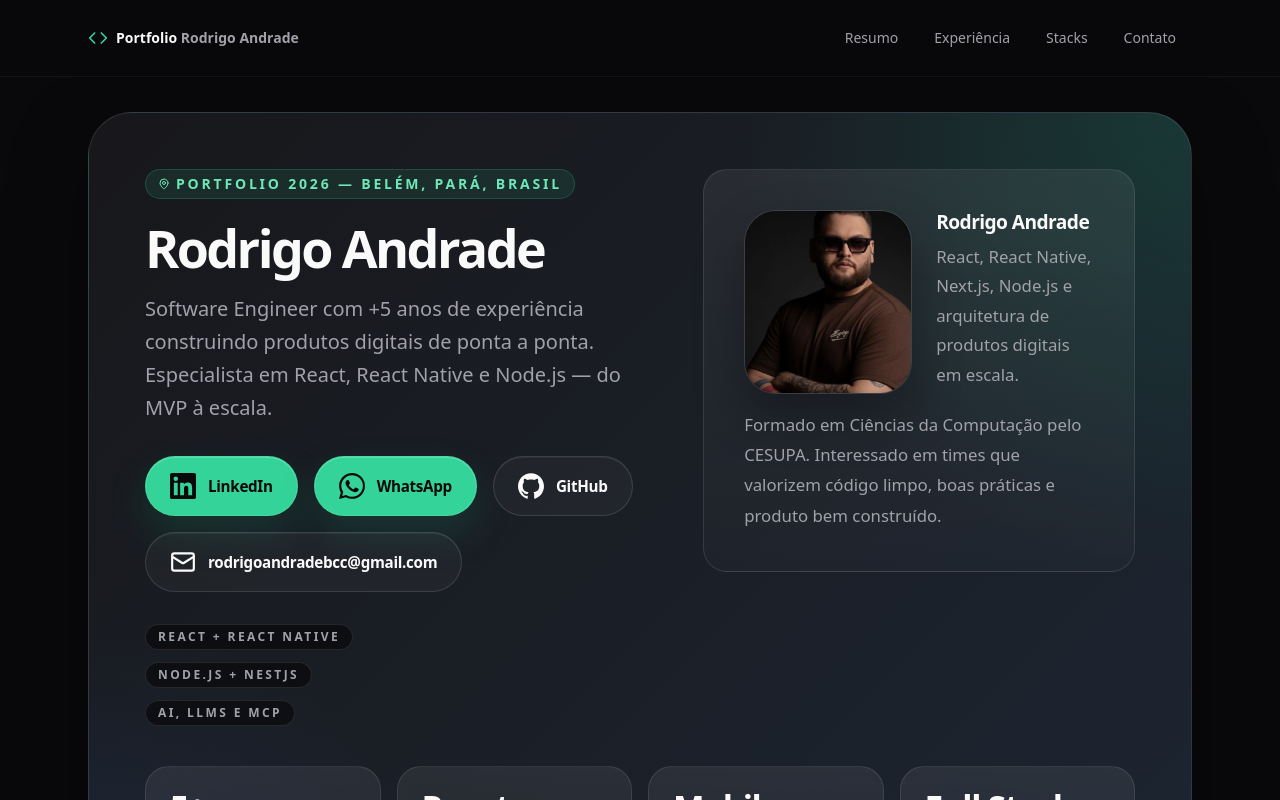
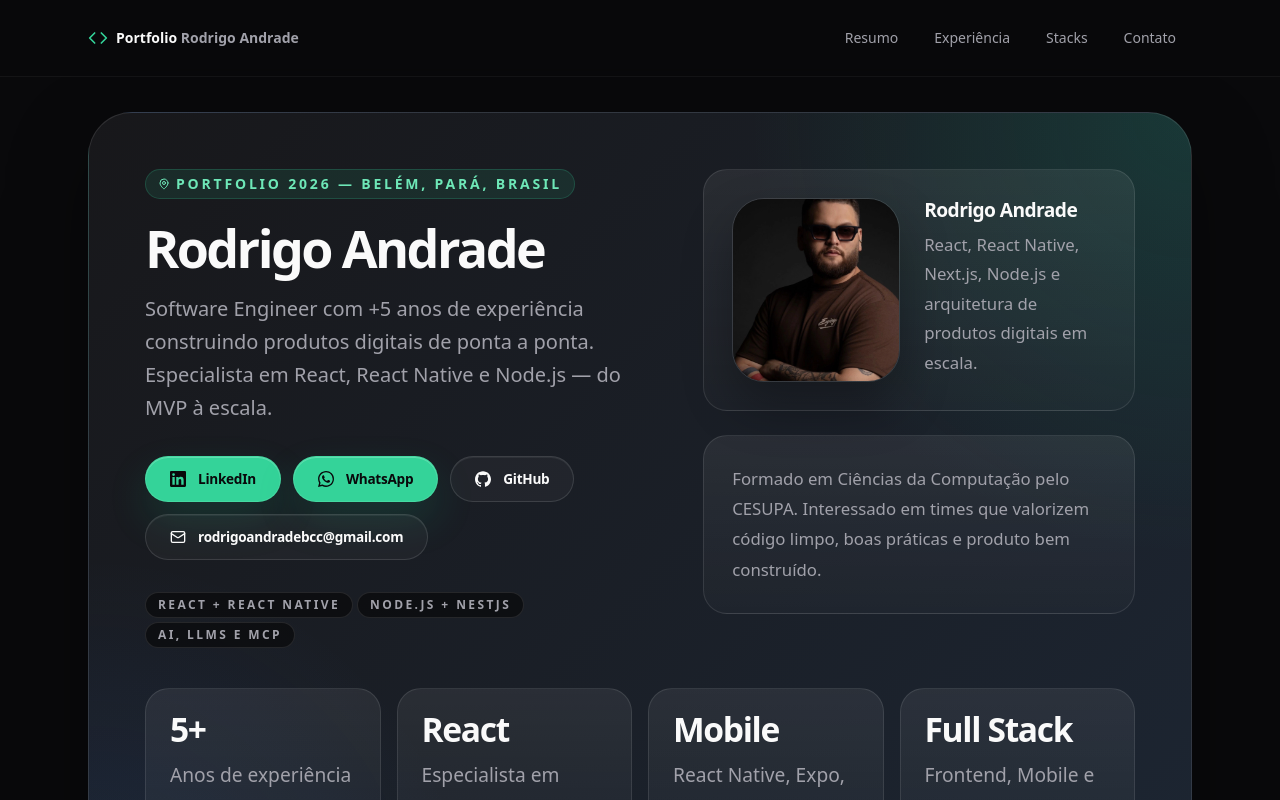
Before and after one commit to rodrigoandradebcc/portfolio-rod-andrade-dev, a React (Vite) app: page / in a window 1280 px wide. Shown: the top 800 px of the page. Built offline with nearby package versions, Linux system fonts and the light colour scheme.

Commit message:
feat: change the main section

```diff
--- a/src/components/sections/Contact.tsx
+++ b/src/components/sections/Contact.tsx
@@ -3,6 +3,10 @@ import { personalInfo } from '../../data/portfolio'
 
 export function Contact() {
   const whatsappUrl = `https://wa.me/55${personalInfo.phone}`
+  const primaryCtaClassName =
+    'h-[46px] w-fit max-w-full justify-start rounded-[0.9rem] px-3 py-0 text-[0.85rem] font-semibold tracking-[-0.02em]'
+  const secondaryCtaClassName =
+    'h-[46px] w-fit max-w-full justify-start rounded-[0.9rem] px-3 py-0 text-[0.85rem] font-semibold tracking-[-0.02em]'
 
   return (
     <section id="contato" className="py-20">
@@ -13,23 +17,23 @@ export function Contact() {
           description="Estou aberto a novas oportunidades onde possa contribuir com experiência em React, React Native e Node.js."
         />
 
-        <div className="flex flex-wrap gap-4">
-          <Button href={personalInfo.linkedin}>
-            <LinkedInIcon className="size-8" />
+        <div className="flex flex-wrap gap-2">
+          <Button href={personalInfo.linkedin} className={primaryCtaClassName}>
+            <LinkedInIcon className="size-4" />
             LinkedIn
           </Button>
-          <Button href={whatsappUrl} className="bg-[#25D366] text-zinc-950 hover:brightness-110">
-            <WhatsAppIcon className="size-8" />
+          <Button href={whatsappUrl} className={`${primaryCtaClassName} bg-[#25D366] text-zinc-950 hover:brightness-110`}>
+            <WhatsAppIcon className="size-4" />
             WhatsApp
           </Button>
           {personalInfo.github && (
-            <Button href={personalInfo.github} variant="secondary">
-              <GitHubIcon className="size-8" />
+            <Button href={personalInfo.github} variant="secondary" className={secondaryCtaClassName}>
+              <GitHubIcon className="size-4" />
               GitHub
             </Button>
           )}
-          <Button href={`mailto:${personalInfo.email}`} variant="secondary">
-            <EmailIcon className="size-8" />
+          <Button href={`mailto:${personalInfo.email}`} variant="secondary" className={secondaryCtaClassName}>
+            <EmailIcon className="size-4" />
             {personalInfo.email}
           </Button>
         </div>
--- a/src/components/sections/Hero.tsx
+++ b/src/components/sections/Hero.tsx
@@ -28,9 +28,9 @@ function StatCard({ value, label }: { value: string; label: string }) {
 export function Hero() {
   const whatsappUrl = `https://wa.me/55${personalInfo.phone}`;
   const primaryCtaClassName =
-    "min-h-[3.6rem] w-fit max-w-full justify-start rounded-[1.35rem] px-4.5 text-[0.95rem] font-semibold tracking-[-0.02em]";
+    "h-[46px] w-fit max-w-full justify-start rounded-[0.9rem] px-3 py-0 text-[0.85rem] font-semibold tracking-[-0.02em]";
   const secondaryCtaClassName =
-    "min-h-[3.6rem] w-fit max-w-full justify-start rounded-[1.35rem] border-white/12 bg-white/[0.04] px-4.5 text-[0.95rem] font-semibold tracking-[-0.02em] text-zinc-50 shadow-[inset_0_1px_0_rgba(255,255,255,0.04)] hover:border-white/18 hover:bg-white/[0.07]";
+    "h-[46px] w-fit max-w-full justify-start rounded-[0.9rem] border-white/12 bg-white/[0.04] px-3 py-0 text-[0.85rem] font-semibold tracking-[-0.02em] text-zinc-50 shadow-[inset_0_1px_0_rgba(255,255,255,0.04)] hover:border-white/18 hover:bg-white/[0.07]";
 
   return (
     <section className="border-b border-white/5 pt-28 pb-20">
@@ -59,16 +59,19 @@ export function Hero() {
                 Native e Node.js — do MVP à escala.
               </p>
 
-              <div className="mt-8 flex flex-wrap gap-4">
-                <Button href={personalInfo.linkedin} className={primaryCtaClassName}>
-                  <LinkedInIcon className="size-6.5" />
+              <div className="mt-8 flex flex-wrap gap-3">
+                <Button
+                  href={personalInfo.linkedin}
+                  className={primaryCtaClassName}
+                >
+                  <LinkedInIcon className="size-4" />
                   LinkedIn
                 </Button>
                 <Button
                   href={whatsappUrl}
                   className={`${primaryCtaClassName} bg-[#25D366] text-zinc-950 hover:brightness-105`}
                 >
-                  <WhatsAppIcon className="size-6.5" />
+                  <WhatsAppIcon className="size-4" />
                   WhatsApp
                 </Button>
                 {personalInfo.github && (
@@ -77,7 +80,7 @@ export function Hero() {
                     variant="secondary"
                     className={secondaryCtaClassName}
                   >
-                    <GitHubIcon className="size-6.5" />
+                    <GitHubIcon className="size-4" />
                     GitHub
                   </Button>
                 )}
@@ -86,19 +89,19 @@ export function Hero() {
                   variant="secondary"
                   className={secondaryCtaClassName}
                 >
-                  <EmailIcon className="size-6.5" />
+                  <EmailIcon className="size-4" />
                   {personalInfo.email}
                 </Button>
               </div>
 
-              <div className="mt-8 grid gap-3">
-                <Badge className="w-full justify-center text-[0.68rem] tracking-[0.14em] sm:w-fit sm:max-w-full sm:justify-start sm:text-xs sm:tracking-[0.2em]">
+              <div className="mt-8 flex flex-wrap gap-1 w-full bg-red">
+                <Badge className="w-fit max-w-full justify-center whitespace-nowrap text-[0.68rem] tracking-[0.14em] sm:justify-start sm:text-xs sm:tracking-[0.2em]">
                   React + React Native
                 </Badge>
-                <Badge className="w-full justify-center text-[0.68rem] tracking-[0.14em] sm:w-fit sm:max-w-full sm:justify-start sm:text-xs sm:tracking-[0.2em]">
+                <Badge className="w-fit max-w-full justify-center whitespace-nowrap text-[0.68rem] tracking-[0.14em] sm:justify-start sm:text-xs sm:tracking-[0.2em]">
                   Node.js + NestJS
                 </Badge>
-                <Badge className="w-full justify-center text-[0.68rem] tracking-[0.14em] sm:w-fit sm:max-w-full sm:justify-start sm:text-xs sm:tracking-[0.2em]">
+                <Badge className="w-fit max-w-full justify-center whitespace-nowrap text-[0.68rem] tracking-[0.14em] sm:justify-start sm:text-xs sm:tracking-[0.2em]">
                   AI, LLMs e MCP
                 </Badge>
               </div>
@@ -106,7 +109,7 @@ export function Hero() {
 
             {/* Right column */}
             <div className="min-w-0 space-y-6">
-              <Card hover={false} className="p-5 sm:p-8 md:p-10">
+              <Card hover={false} className="p-4 sm:p-6 md:p-7">
                 <div className="flex flex-col items-start gap-5 sm:flex-row sm:items-start sm:gap-6">
                   <img
                     src={profilePhoto}
@@ -123,7 +126,10 @@ export function Hero() {
                     </p>
                   </div>
                 </div>
-                <p className="mt-4 text-left text-[1rem] leading-[1.75] text-zinc-400 sm:text-[1.05rem] sm:leading-[1.8]">
+              </Card>
+
+              <Card hover={false} className="p-4 text-left sm:p-6 md:p-7">
+                <p className="text-[1rem] leading-[1.75] text-zinc-400 sm:text-[1.05rem] sm:leading-[1.8]">
                   Formado em Ciências da Computação pelo CESUPA. Interessado em
                   times que valorizem código limpo, boas práticas e produto bem
                   construído.
```
